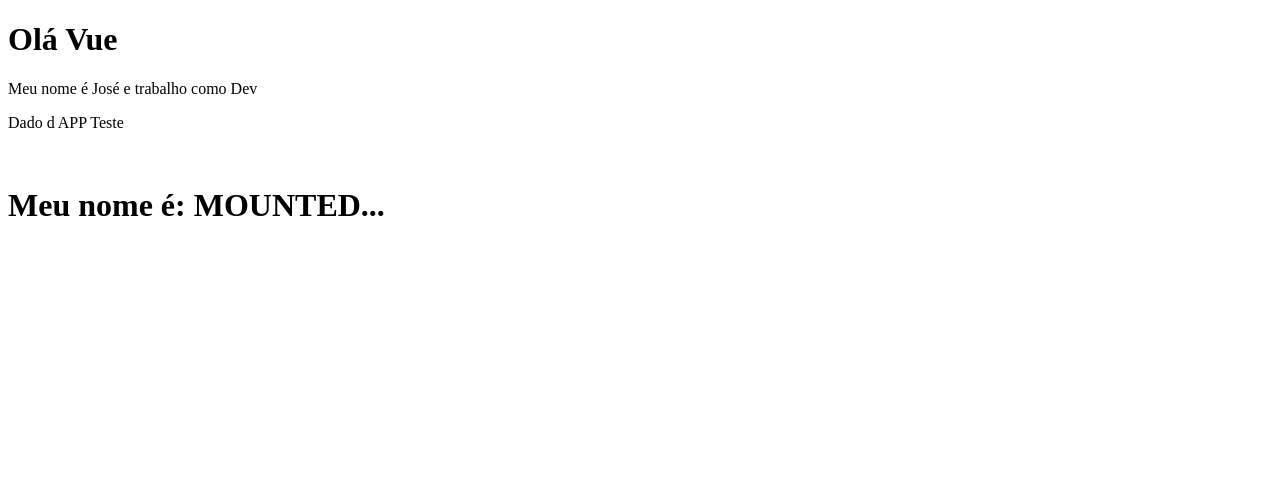
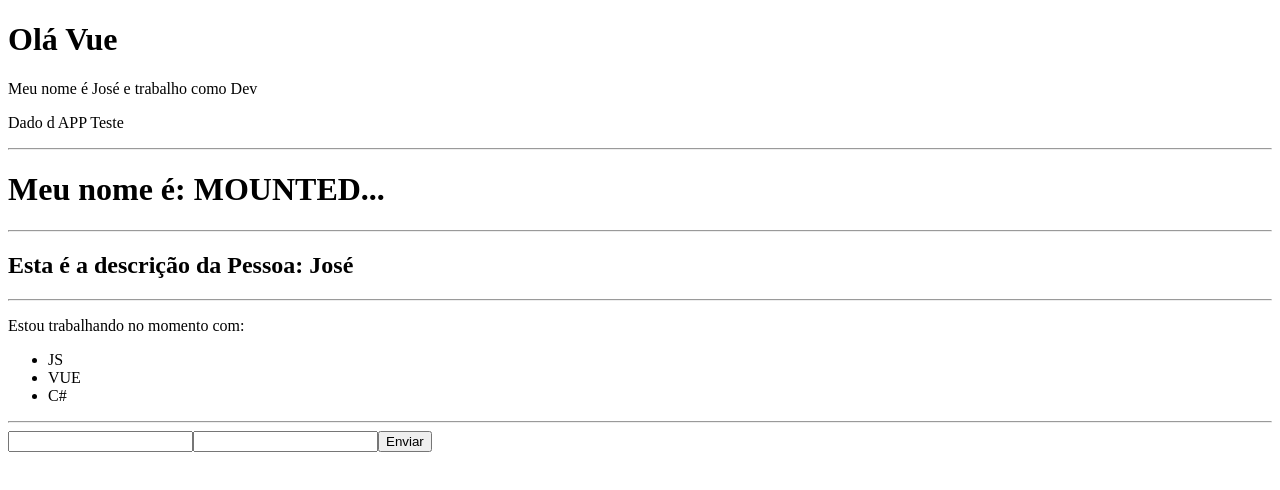
Before and after one commit to josemalcher/Hora-de-Codar-vue3, a Vue app in the folder 04-Utilizando-o-Vue-CLI/projeto_cli_vue/: page / in a window 1280 px wide. Shown: the top 490 px of the page. Built offline with nearby package versions, Linux system fonts and the light colour scheme.

Commit message:
8 - Hierarquia de componentes

```diff
--- a/04-Utilizando-o-Vue-CLI/projeto_cli_vue/src/App.vue
+++ b/04-Utilizando-o-Vue-CLI/projeto_cli_vue/src/App.vue
@@ -2,20 +2,25 @@
   <div>
     <PrimeiroComponente></PrimeiroComponente>
     <p>Dado d APP {{ appMensagem }}</p>
-    <br>
+    <hr>
     <LifeCicle />
+    <hr>
+    <pessoa/>
   </div>
 </template>
 
 <script>
 import PrimeiroComponente from "./components/PrimeiroComponente";
 import LifeCicle from "./components/LifeCicle";
+import Pessoa from "./components/Pessoa";
+
 
 export default {
   name: 'App',
   components: {
     PrimeiroComponente,
-    LifeCicle
+    LifeCicle,
+    Pessoa
   },
   data() {
     return {
--- /dev/null
+++ b/04-Utilizando-o-Vue-CLI/projeto_cli_vue/src/components/FormVue.vue
@@ -0,0 +1,24 @@
+<template>
+  <div>
+    <form action="">
+      <ImputTexts/>
+      <ImputTexts/>
+      <SubmitVue/>
+    </form>
+  </div>
+</template>
+
+<script>
+import ImputTexts from "./form/ImputTexts";
+import SubmitVue from "./form/SubmitVue";
+export default {
+  name: "FormVue",
+  components:{
+    ImputTexts, SubmitVue
+  }
+}
+</script>
+
+<style scoped>
+
+</style>
--- /dev/null
+++ b/04-Utilizando-o-Vue-CLI/projeto_cli_vue/src/components/Info.vue
@@ -0,0 +1,20 @@
+<template>
+<div>
+  <p>Estou trabalhando no momento com:</p>
+  <ul>
+    <li>JS</li>
+    <li>VUE</li>
+    <li>C#</li>
+  </ul>
+</div>
+</template>
+
+<script>
+export default {
+  name: "Info"
+}
+</script>
+
+<style scoped>
+
+</style>
--- /dev/null
+++ b/04-Utilizando-o-Vue-CLI/projeto_cli_vue/src/components/Pessoa.vue
@@ -0,0 +1,30 @@
+<template>
+<div>
+  <h2>Esta é a descrição da Pessoa: {{ nome}}</h2>
+  <hr>
+  <info/>
+  <hr>
+  <FormVue/>
+</div>
+</template>
+
+<script>
+import Info from "./Info";
+import FormVue from "./FormVue";
+export default {
+  name: "Pessoa",
+  components:{
+    Info,
+    FormVue
+  },
+  data(){
+    return {
+      nome: 'José'
+    }
+  }
+}
+</script>
+
+<style scoped>
+
+</style>
--- /dev/null
+++ b/04-Utilizando-o-Vue-CLI/projeto_cli_vue/src/components/form/ImputTexts.vue
@@ -0,0 +1,13 @@
+<template>
+  <input type="text">
+</template>
+
+<script>
+export default {
+  name: "ImputTexts"
+}
+</script>
+
+<style scoped>
+
+</style>
--- /dev/null
+++ b/04-Utilizando-o-Vue-CLI/projeto_cli_vue/src/components/form/SubmitVue.vue
@@ -0,0 +1,13 @@
+<template>
+  <input type="submit" value="Enviar">
+</template>
+
+<script>
+export default {
+  name: "SubmitVue"
+}
+</script>
+
+<style scoped>
+
+</style>
```
